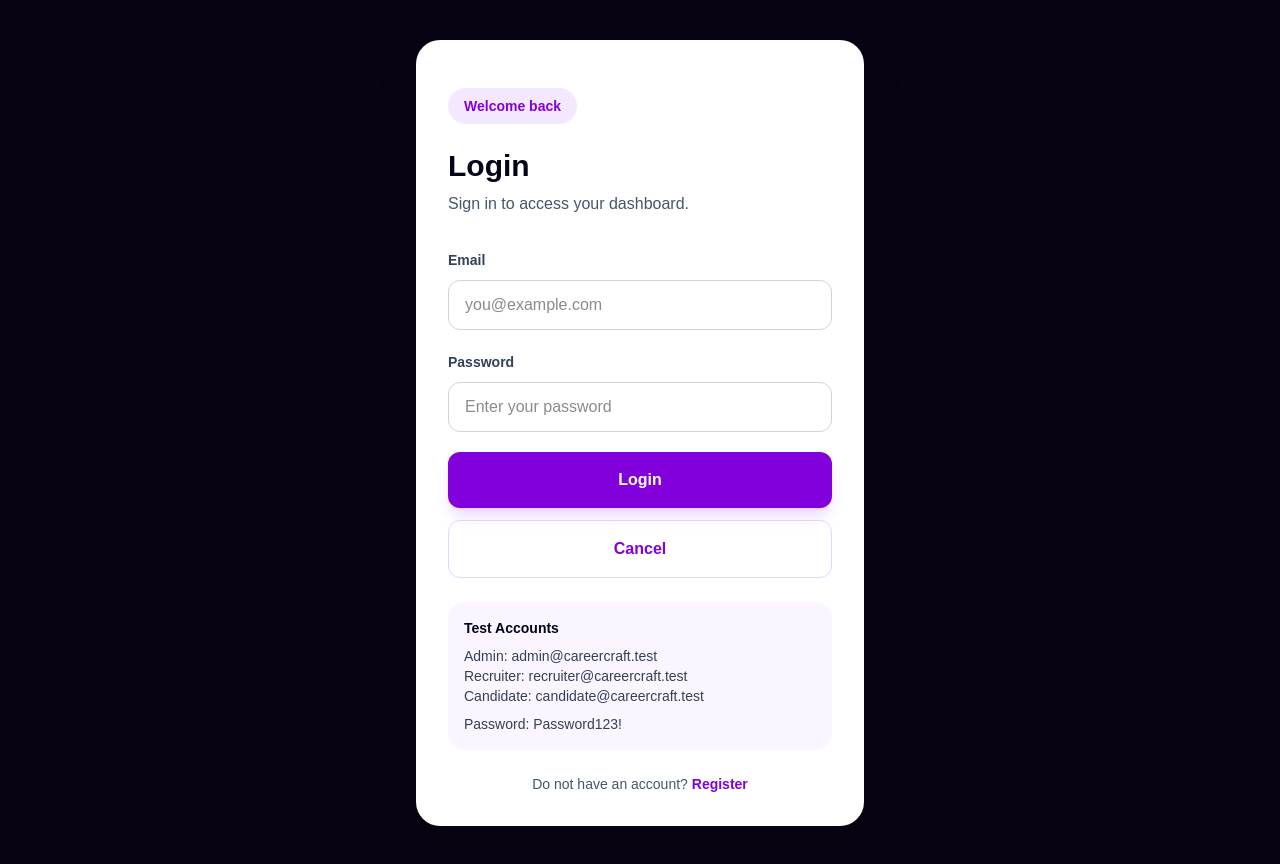
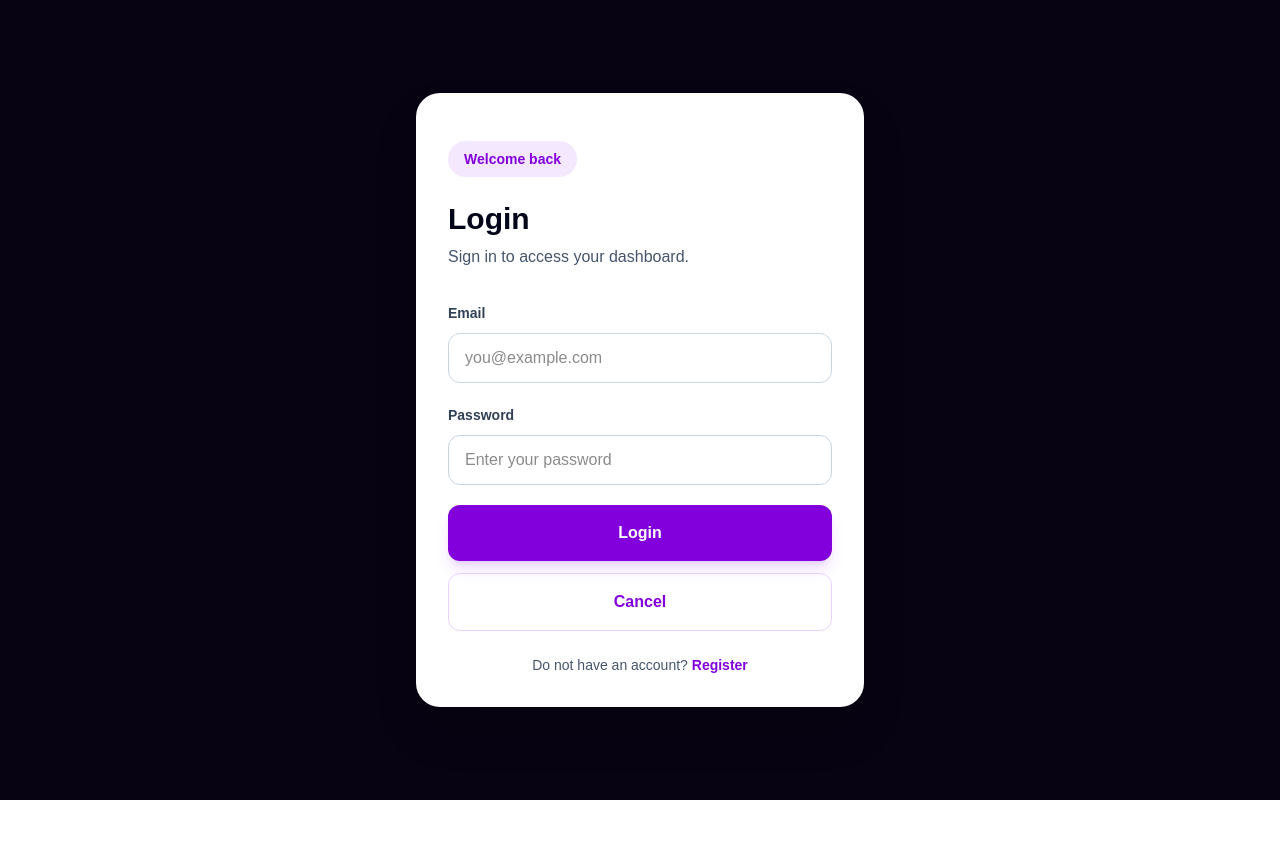
Before and after one commit to KavishkaWeerasinghe2001/career-craft, a Next.js app: page /login in a window 1280 px wide. After the commit the page ends 800 px from the top, so only its background shows below. Built offline with nearby package versions, Linux system fonts and the light colour scheme.

Commit message:
update login page

```diff
--- a/app/login/page.tsx
+++ b/app/login/page.tsx
@@ -82,13 +82,7 @@ export default async function LoginPage({ searchParams }: LoginPageProps) {
           </div>
         </form>
 
-        <div className="mt-6 rounded-2xl bg-purple-50 p-4 text-sm text-slate-700">
-          <p className="font-bold text-slate-950">Test Accounts</p>
-          <p className="mt-2">Admin: admin@careercraft.test</p>
-          <p>Recruiter: recruiter@careercraft.test</p>
-          <p>Candidate: candidate@careercraft.test</p>
-          <p className="mt-2">Password: Password123!</p>
-        </div>
+
 
         <p className="mt-6 text-center text-sm text-slate-600">
           Do not have an account?{" "}
```
